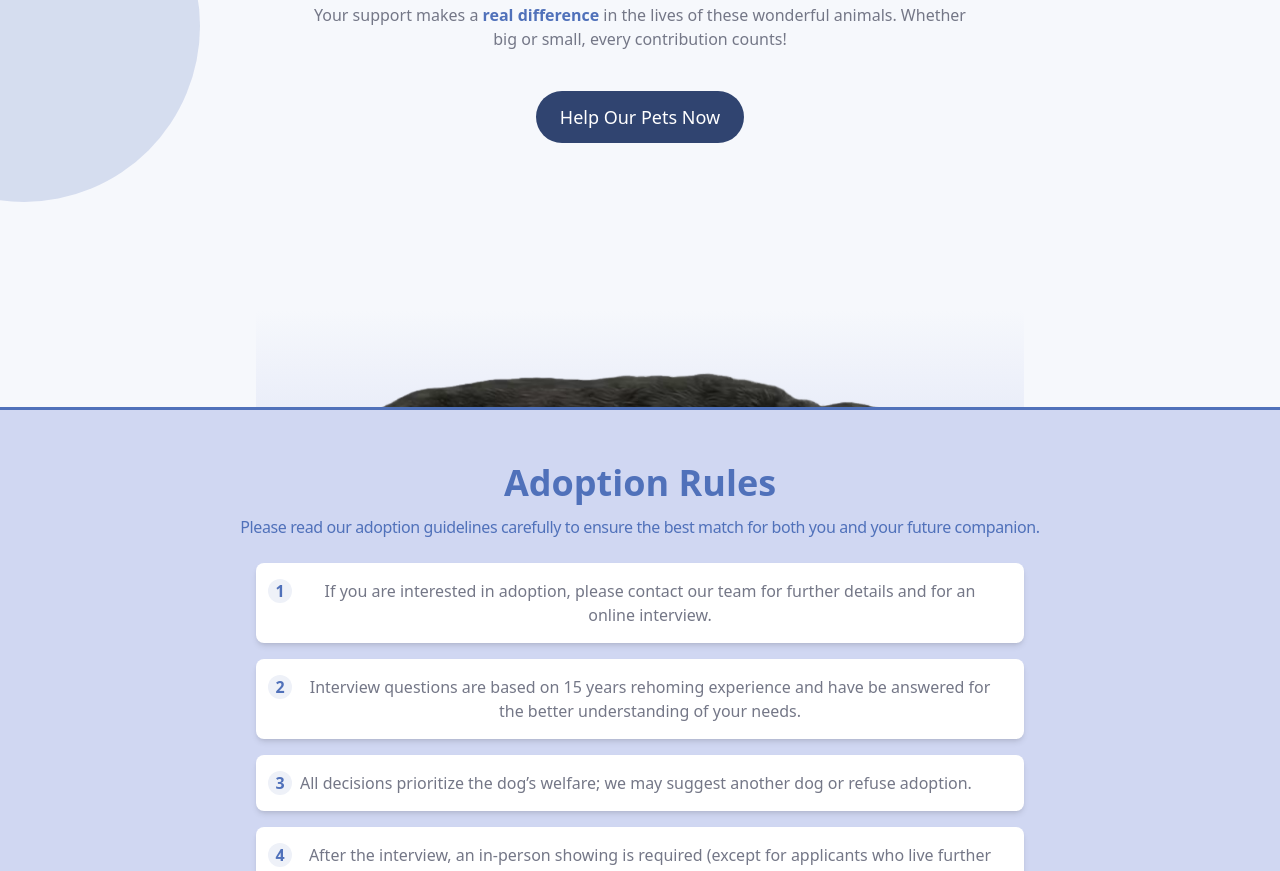
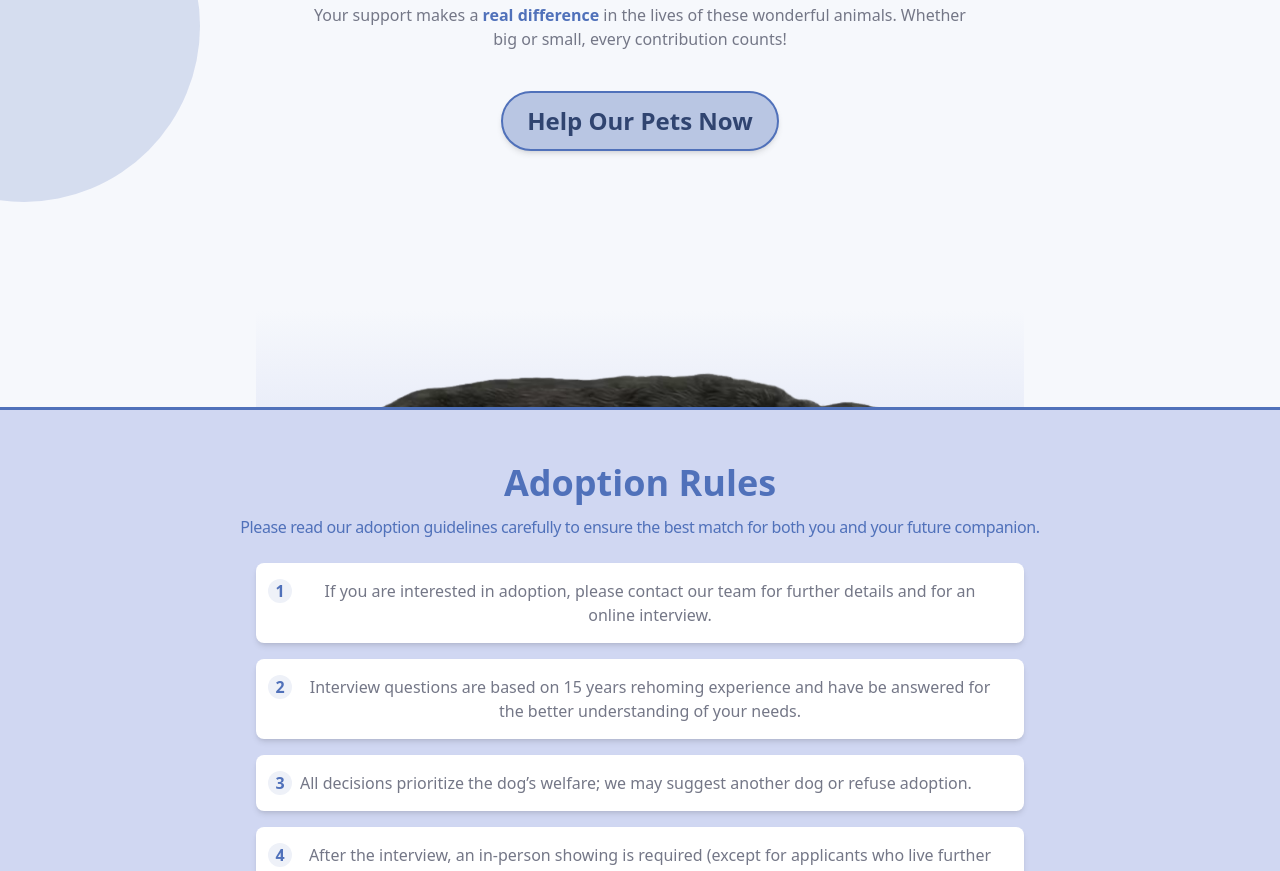
Before and after one commit to bavayra/dog-shelter, a React (Vite) app: page / in a window 1280 px wide. Shown: the part 2579-3450 px from the top of the page. Built offline with nearby package versions, Linux system fonts and the light colour scheme.

Commit message:
style(help-btn): changed the variant of HowToHelp btn to outline + added lg font sizes to the variant in the btn component

```diff
--- a/src/components/Button.tsx
+++ b/src/components/Button.tsx
@@ -30,7 +30,7 @@ const Button = ({
     secondary:
       'bg-primary-200 text-primary-700 hover:bg-primary-300 md:border-2 md:border-primary-700 hover:scale-105 xs:text-lg md:text-sm md:bg-primary-300 md:px-6 focus:ring-gray-500 active:bg-gray-800',
     outline:
-      'bg-primary-200 border-2 border-primary-500 text-primary-700 hover:scale-105 hover:bg-primary-100 focus:ring-primary-200 shadow-md active:bg-primary-300',
+      'bg-primary-200 border-2 border-primary-500 text-primary-700 lg:text-2xl hover:scale-105 hover:bg-primary-100 focus:ring-primary-200 shadow-md active:bg-primary-300',
     filter: active
       ? 'bg-primary-500 text-primary-700  focus:ring-primary-500 font-semibold'
       : 'bg-primary-200 sm:text-sm text-primary-700 hover:scale-105 hover:bg-neutral-300 text-sm font-semibold focus:ring-primary-500',
--- a/src/features/HowToHelp.tsx
+++ b/src/features/HowToHelp.tsx
@@ -38,7 +38,7 @@ const HowToHelp = () => {
             className="inline-block"
           >
             <Button
-              variant="primary"
+              variant="outline"
               size="large"
               className="flex items-center gap-2 md:mt-4"
               ariaLabel="Donate to help our pets button"
```
